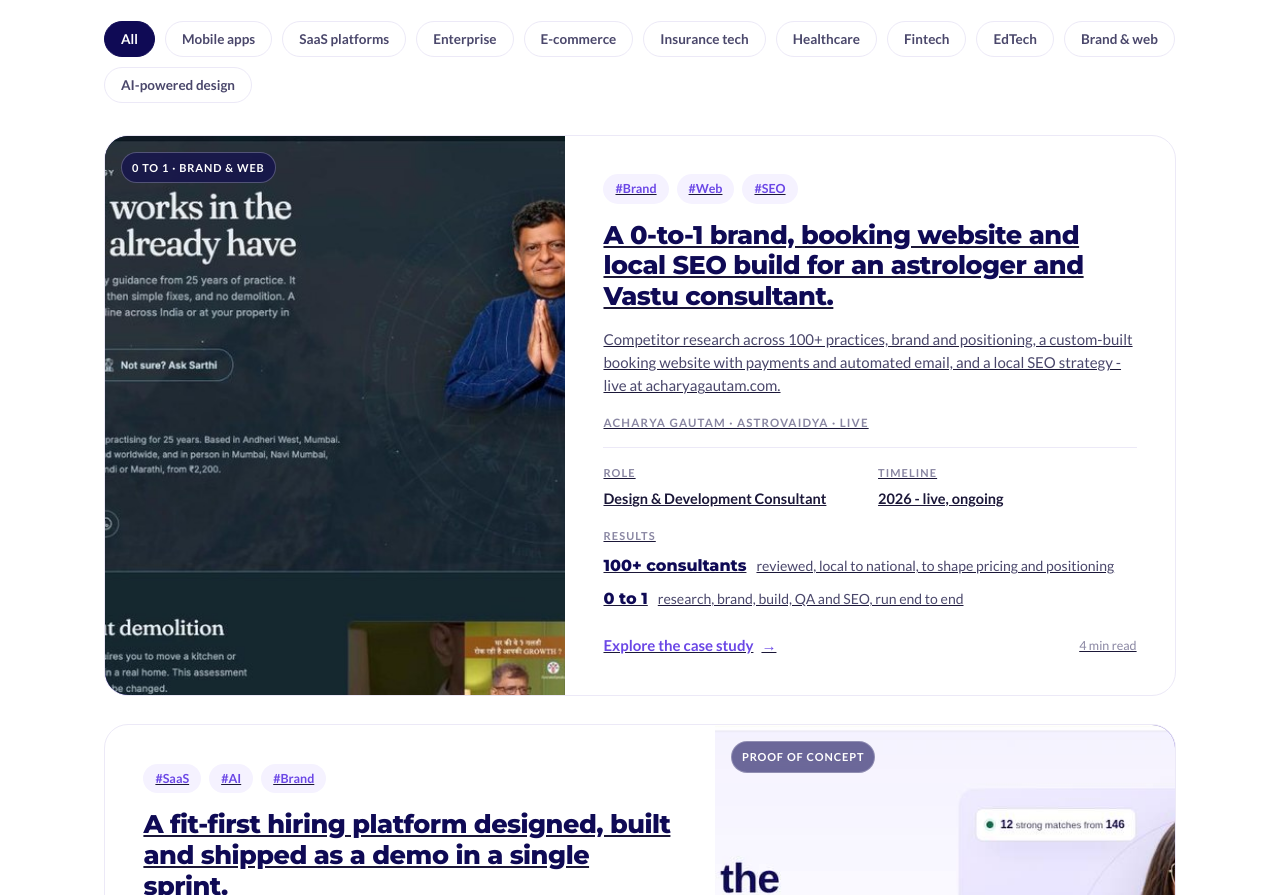
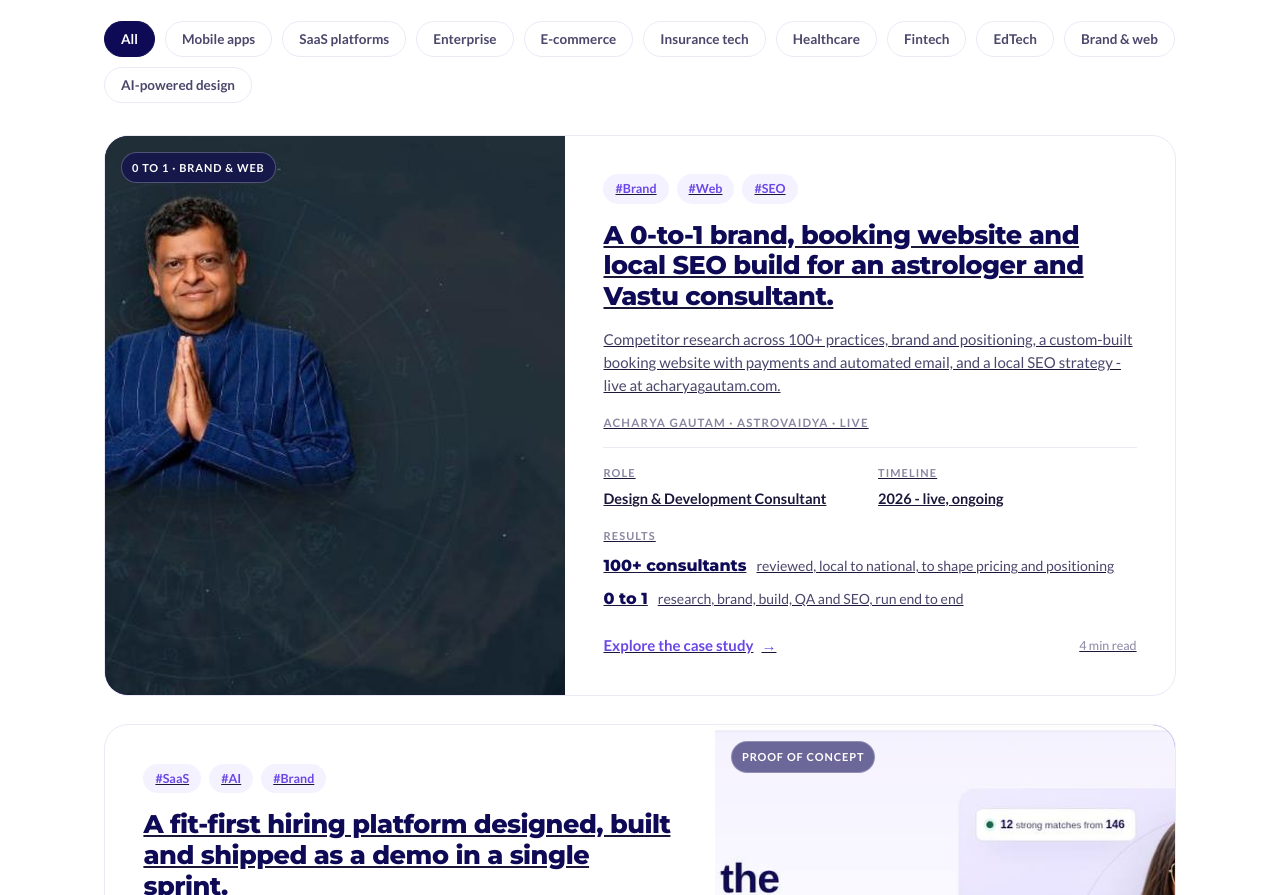
Before and after one commit to abhipatade-creator/Portfolio2026, a plain HTML site: page work.html in a window 1280 px wide. Shown: the part 460-1355 px from the top of the page. Drawn offline with Linux system fonts and the light colour scheme.

Commit message:
Update site 2026-10-21 12:09

```diff
--- a/work.html
+++ b/work.html
@@ -351,7 +351,7 @@ footer a{color:var(--ink-2);text-decoration:none;font-weight:700}
       <div class="case-list">
 
         <a class="case-card rv" href="work/acharya-gautam.html" data-tags="brand">
-          <div class="cc-media"><img src="assets/work/acharya-gautam/thumbnail.jpg" alt="Acharya Gautam - live booking website for a Vastu and astrology practice"><span class="poc-badge">0 to 1 · Brand &amp; Web</span></div>
+          <div class="cc-media"><img src="assets/work/acharya-gautam/thumbnail-card.jpg" alt="Acharya Gautam - live booking website for a Vastu and astrology practice"><span class="poc-badge">0 to 1 · Brand &amp; Web</span></div>
           <div class="cc-body">
             <div class="cc-tags"><span>#Brand</span><span>#Web</span><span>#SEO</span></div>
             <h3>A 0-to-1 brand, booking website and local SEO build for an astrologer and Vastu consultant.</h3>
```
Also changed, not shown: assets/work/acharya-gautam/thumbnail-card.jpg (added).
